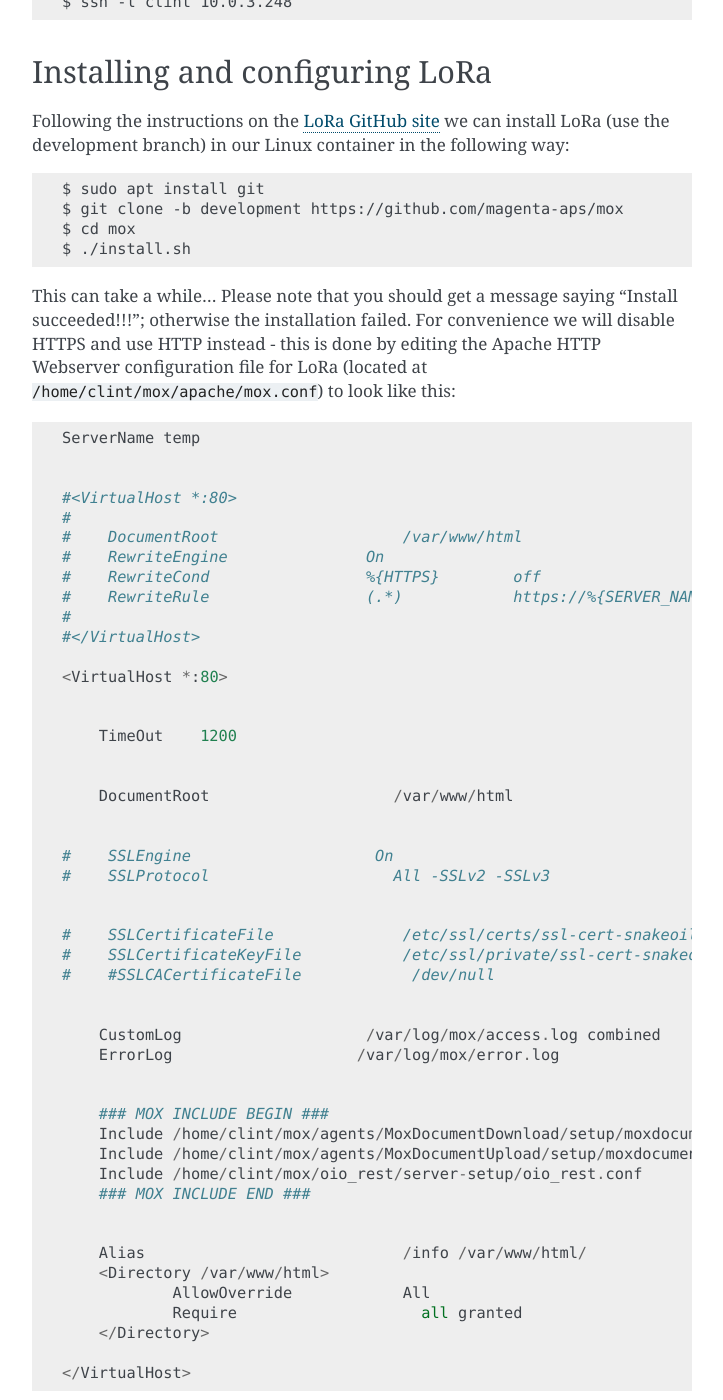
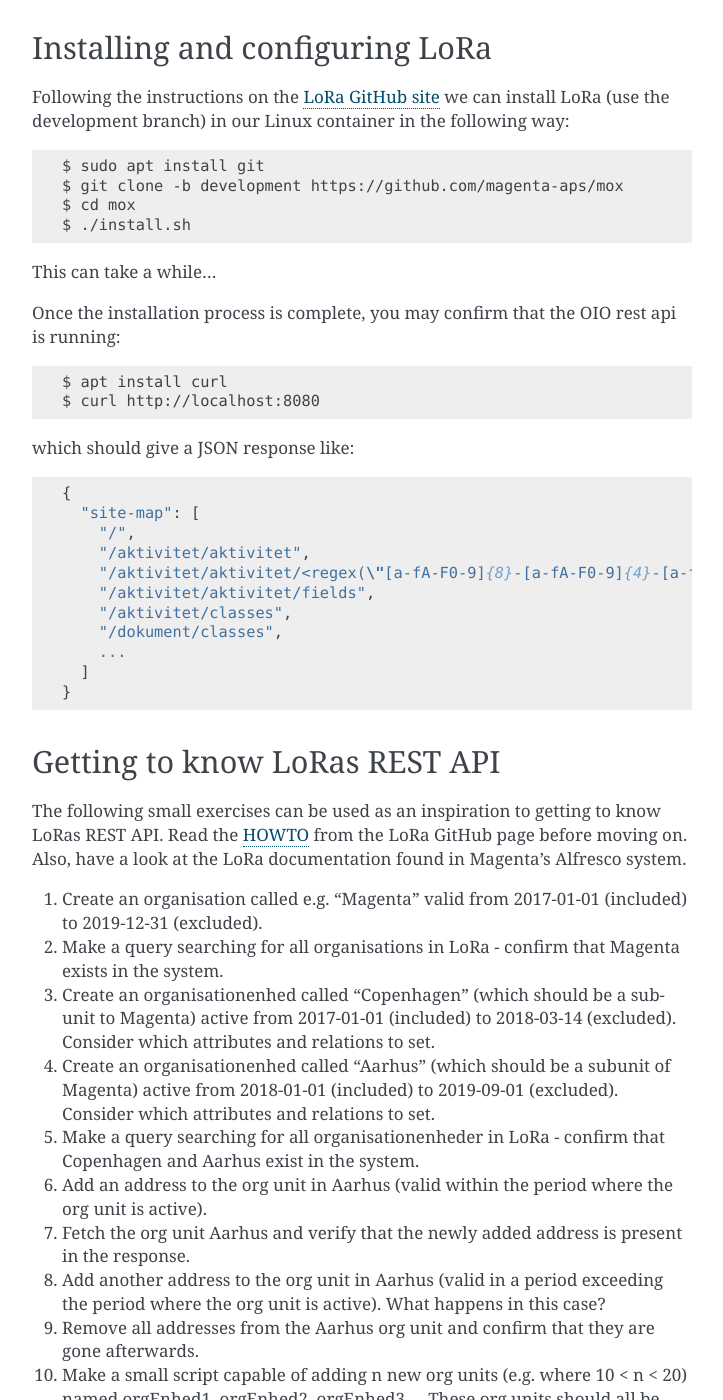
Before and after one commit to magenta-aps/mox, a Sphinx documentation site: the page built from doc/REST_API_getting-started.rst, in a window 1280 px wide and 1400 px high, scrolled down 1226 px. Shown: the whole window, without its empty margins (388-1111 px from the left). Built offline with Sphinx 7.4.7, drawn with Linux system fonts in a browser that asks for light colours; some of the changed text lies outside the part shown.

Commit message:
18459: Updated installation section of the document

```diff
--- a/doc/REST_API_getting-started.rst
+++ b/doc/REST_API_getting-started.rst
@@ -23,12 +23,11 @@
 
   $ sudo lxc-attach -n mox
 
-You will now get root access to the container. Add a normal user (let’s call
-him "clint"), add this user to the sudoers group and install and start an
-SSH-server::
+You will now get root access to the container.
+Add a unix user account: ::
 
-  $ adduser clint
-  $ usermod -aG sudo clint
+  $ adduser operator
+  $ addgroup operator sudo
   $ apt install ssh
 
 Lookup the IP-address of the container::
@@ -54,7 +53,7 @@
 We see that the IP-address in this case is 10.0.3.248. Log out of the container
 and SSH back in::
 
-  $ ssh -l clint 10.0.3.248
+  $ ssh -l operator 10.0.3.248
 
 Installing and configuring LoRa
 -------------------------------
@@ -67,72 +66,13 @@
   $ cd mox
   $ ./install.sh
 
-This can take a while... Please note that you should get a message saying
-“Install succeeded!!!”; otherwise the installation failed. For convenience we
-will disable HTTPS and use HTTP instead - this is done by editing the Apache
-HTTP Webserver configuration file for LoRa
-(located at ``/home/clint/mox/apache/mox.conf``) to look like this::
+This can take a while...
 
-  ServerName temp
-
-
-  #<VirtualHost *:80>
-  #
-  #    DocumentRoot                    /var/www/html
-  #    RewriteEngine               On
-  #    RewriteCond                 %{HTTPS}        off
-  #    RewriteRule                 (.*)            https://%{SERVER_NAME}$1 [R=308]
-  #
-  #</VirtualHost>
-
-  <VirtualHost *:80>
-
-
-      TimeOut    1200
-
-
-      DocumentRoot                    /var/www/html
-
-
-  #    SSLEngine                    On
-  #    SSLProtocol                    All -SSLv2 -SSLv3
-
-
-  #    SSLCertificateFile              /etc/ssl/certs/ssl-cert-snakeoil.pem
-  #    SSLCertificateKeyFile           /etc/ssl/private/ssl-cert-snakeoil.key
-  #    #SSLCACertificateFile            /dev/null
-
-
-      CustomLog                    /var/log/mox/access.log combined
-      ErrorLog                    /var/log/mox/error.log
-
-
-      ### MOX INCLUDE BEGIN ###
-      Include /home/clint/mox/agents/MoxDocumentDownload/setup/moxdocumentdownload.conf
-      Include /home/clint/mox/agents/MoxDocumentUpload/setup/moxdocumentupload.conf
-      Include /home/clint/mox/oio_rest/server-setup/oio_rest.conf
-      ### MOX INCLUDE END ###
-
-
-      Alias                            /info /var/www/html/
-      <Directory /var/www/html>
-              AllowOverride            All
-              Require                    all granted
-      </Directory>
-
-  </VirtualHost>
-
-I.e. we have removed the virtual host originally listening on port 80 and
-changed the virtual host that used to listen on port 443 to listen on port 80
-instead - and commented out all SSL configuration. Then do the following::
-
-  $ sudo a2dissite 000-default
-  $ sudo systemctl restart apache2
-
-Check that LoRa is up an running::
+Once the installation process is complete,
+you may confirm that the OIO rest api is running::
 
   $ apt install curl
-  $ curl http://localhost/site-map
+  $ curl http://localhost:8080
 
 which should give a JSON response like::
 
```
